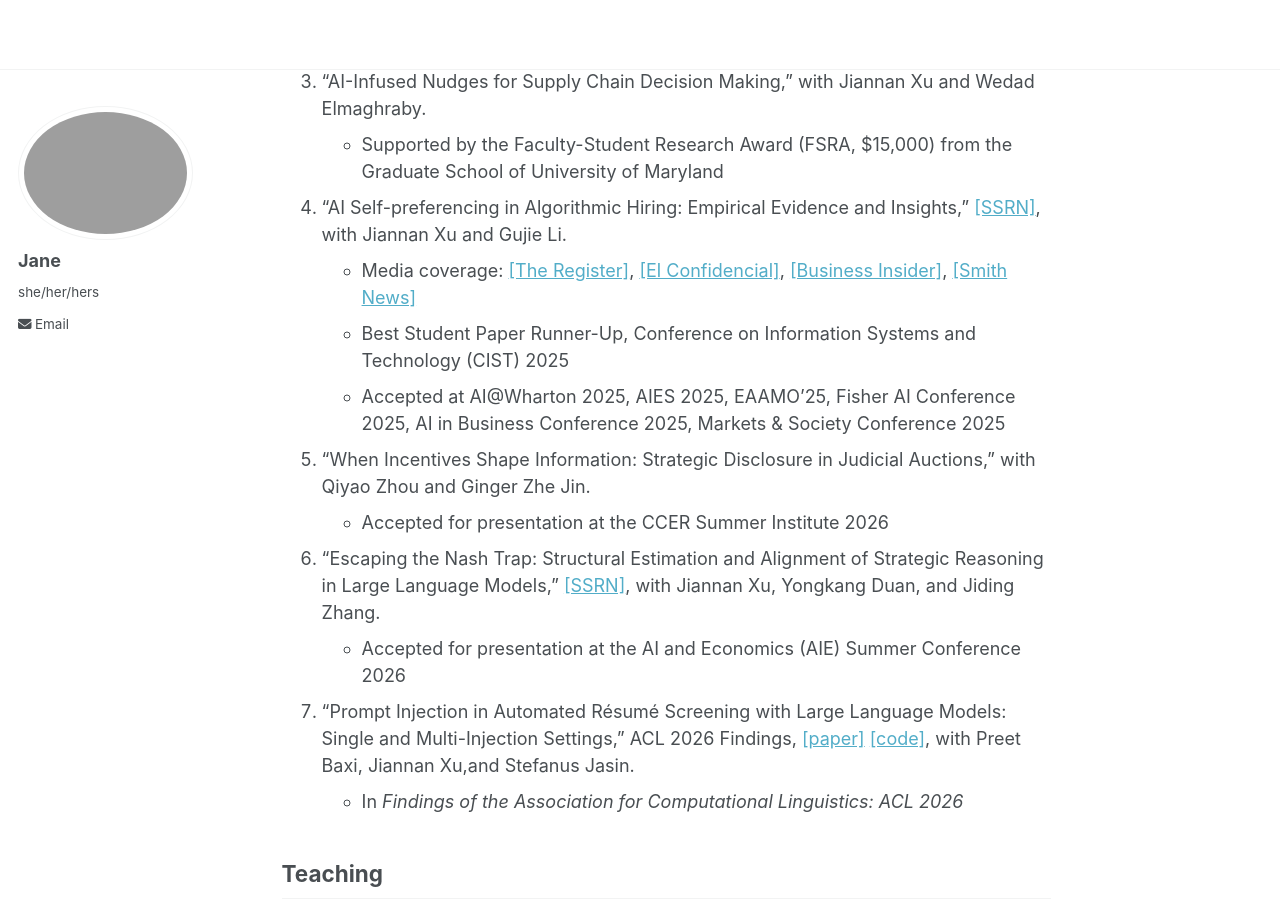
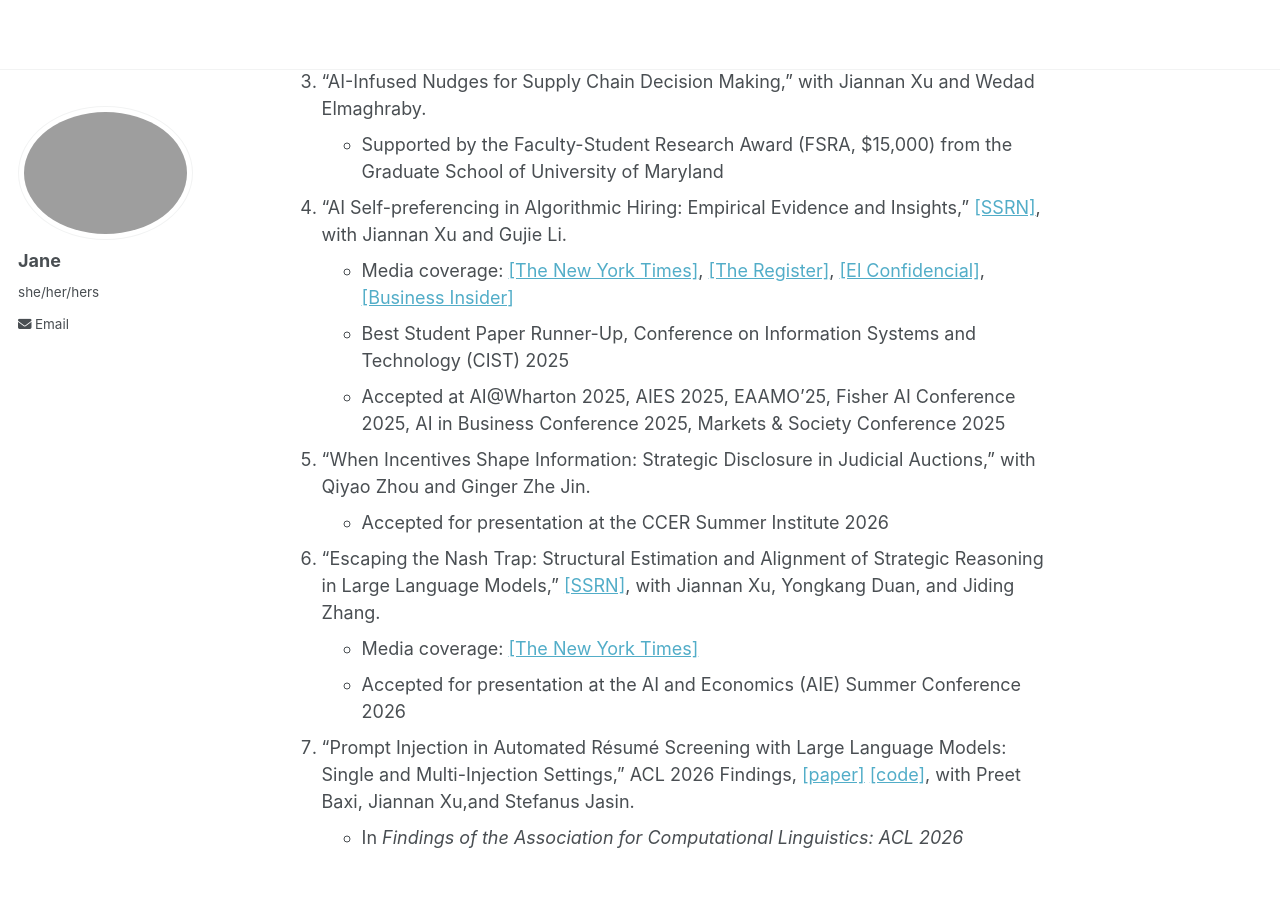
Before and after one commit to jiangyijane/jiangyijane.github.io, a Jekyll site: the page built from _pages/about.md, in a window 1280 px wide and 900 px high, scrolled down 710 px. Built offline with Jekyll 4.4.1, drawn with Linux system fonts in a browser that asks for light colours.

Commit message:
Modify media coverage in about.md
Updated media coverage links for AI self-preferencing research.

```diff
--- a/_pages/about.md
+++ b/_pages/about.md
@@ -22,12 +22,13 @@ Research
 3. "AI-Infused Nudges for Supply Chain Decision Making," with Jiannan Xu and Wedad Elmaghraby.
   - Supported by the Faculty-Student Research Award (FSRA, $15,000) from the Graduate School of University of Maryland
 4. "AI Self-preferencing in Algorithmic Hiring: Empirical Evidence and Insights," [[SSRN]](https://papers.ssrn.com/sol3/papers.cfm?abstract_id=5417394), with Jiannan Xu and Gujie Li.
-  - Media coverage: [[The Register]](https://www.theregister.com/2025/09/03/ai_hiring_biased/), [[El Confidencial]](https://www.elconfidencial.com/tecnologia/2026-05-15/cv-empleo-ia-inteligencia-artificial-llm-orbio-sesgos_4350666/), [[Business Insider]](https://www.businessinsider.com/nvidia-exec-ai-likes-to-use-ai-it-impacts-resumes-2026-5), [[Smith News]](https://www.rhsmith.umd.edu/news/ai-hiring-tools-may-favor-their-own-work-smith-study-finds)
+  - Media coverage: [[The New York Times]](https://www.nytimes.com/2026/06/29/business/artificial-intelligence-workplace-consequences.html?unlocked_article_code=1.t1A.E8FZ.drfKT24fjjJ0&smid=url-share), [[The Register]](https://www.theregister.com/2025/09/03/ai_hiring_biased/), [[El Confidencial]](https://www.elconfidencial.com/tecnologia/2026-05-15/cv-empleo-ia-inteligencia-artificial-llm-orbio-sesgos_4350666/), [[Business Insider]](https://www.businessinsider.com/nvidia-exec-ai-likes-to-use-ai-it-impacts-resumes-2026-5)
   - Best Student Paper Runner-Up, Conference on Information Systems and Technology (CIST) 2025
   - Accepted at AI@Wharton 2025, AIES 2025, EAAMO’25, Fisher AI Conference 2025, AI in Business Conference 2025, Markets & Society Conference 2025
 5. "When Incentives Shape Information: Strategic Disclosure in Judicial Auctions," with Qiyao Zhou and Ginger Zhe Jin.
   - Accepted for presentation at the CCER Summer Institute 2026
 6. "Escaping the Nash Trap: Structural Estimation and Alignment of Strategic Reasoning in Large Language Models," [[SSRN]](https://papers.ssrn.com/sol3/papers.cfm?abstract_id=6993719), with Jiannan Xu, Yongkang Duan, and Jiding Zhang.
+  - Media coverage: [[The New York Times]](https://www.nytimes.com/2026/06/29/business/artificial-intelligence-workplace-consequences.html?unlocked_article_code=1.t1A.E8FZ.drfKT24fjjJ0&smid=url-share)
   - Accepted for presentation at the AI and Economics (AIE) Summer Conference 2026
 7. "Prompt Injection in Automated Résumé Screening with Large Language Models: Single and Multi-Injection Settings," ACL 2026 Findings, [[paper]](https://aclanthology.org/2026.findings-acl.142.pdf) [[code]](https://github.com/preetb1199/Prompt_Injection_ACL26/), with Preet Baxi, Jiannan Xu,and Stefanus Jasin.
   - In *Findings of the Association for Computational Linguistics: ACL 2026*
```
